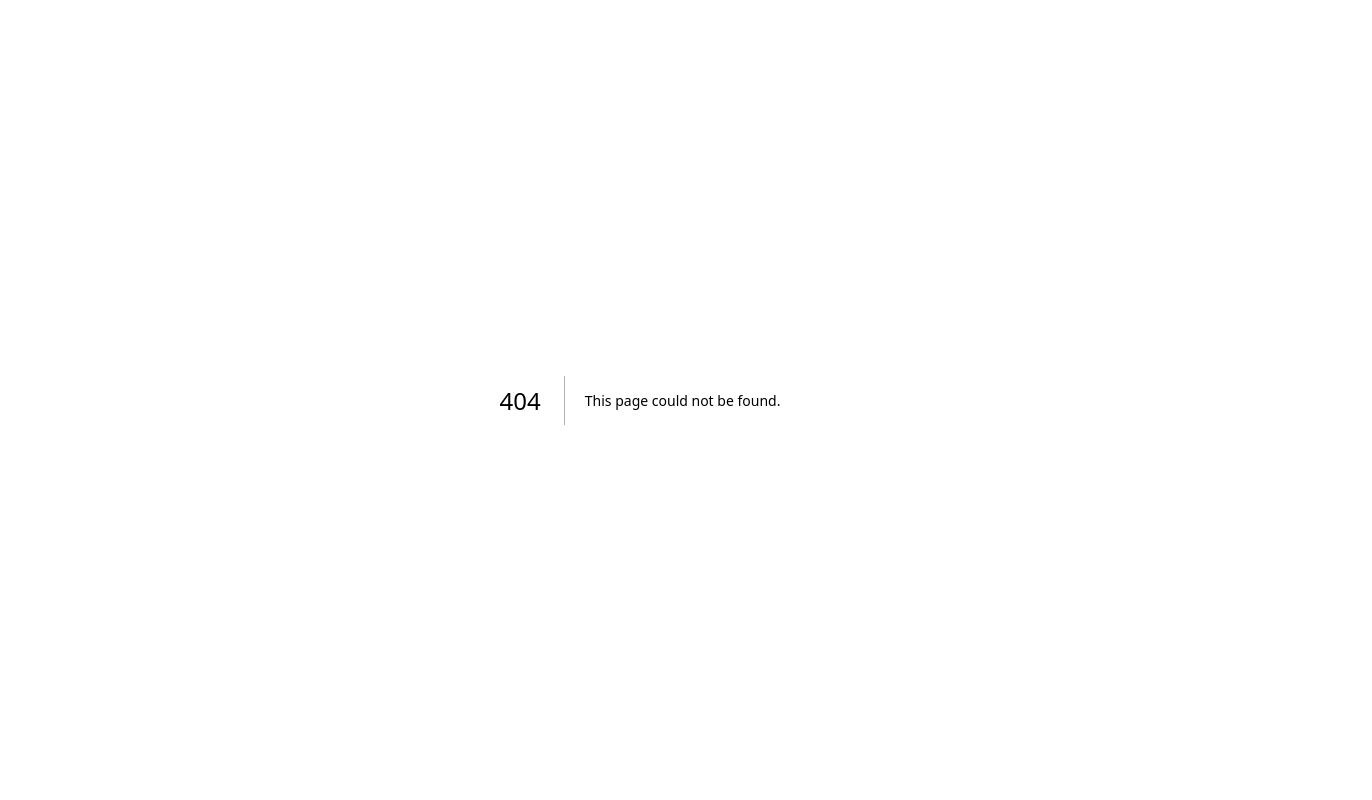
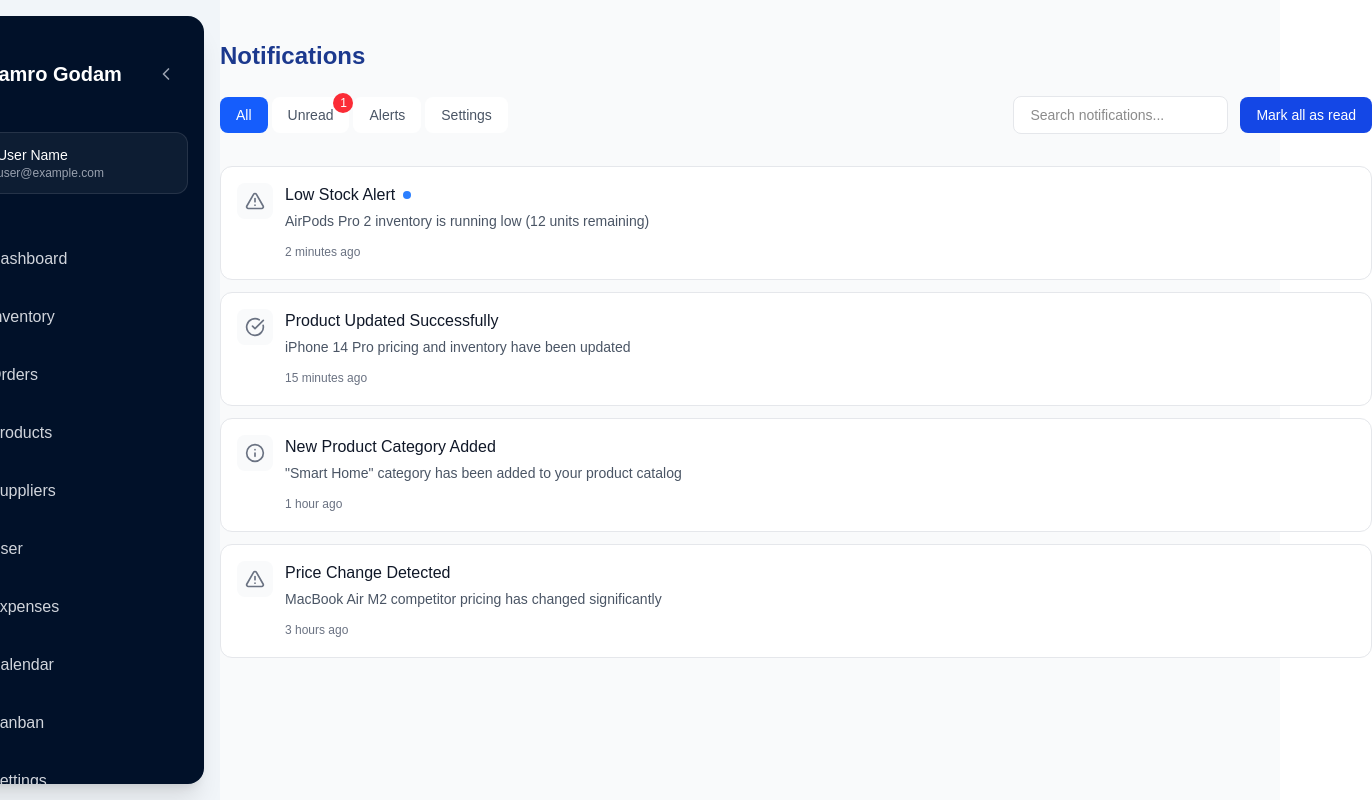
Before and after one commit to manash5/hamro-godam, a Next.js app: page /notifications in a window 1280 px wide. Before the commit this address had no page. Shown: the whole page, 1372 px wide, since content can reach past the window. Built offline with nearby package versions, Linux system fonts and the light colour scheme.

Commit message:
made notifications

```diff
--- /dev/null
+++ b/app/(routes)/notifications/page.js
@@ -0,0 +1,153 @@
+"use client"
+
+import React, { useState } from 'react';
+import { Bell, CheckCircle, Info, AlertTriangle } from 'lucide-react';
+import Sidebar from '@/components/sidebar';
+
+ function page() {
+  const [activeFilter, setActiveFilter] = useState('All');
+
+  const notifications = [
+    {
+      id: 1,
+      type: 'alert',
+      title: 'Low Stock Alert',
+      message: 'AirPods Pro 2 inventory is running low (12 units remaining)',
+      timestamp: '2 minutes ago',
+      isUnread: true,
+      icon: AlertTriangle
+    },
+    {
+      id: 2,
+      type: 'success',
+      title: 'Product Updated Successfully',
+      message: 'iPhone 14 Pro pricing and inventory have been updated',
+      timestamp: '15 minutes ago',
+      isUnread: false,
+      icon: CheckCircle
+    },
+    {
+      id: 3,
+      type: 'info',
+      title: 'New Product Category Added',
+      message: '"Smart Home" category has been added to your product catalog',
+      timestamp: '1 hour ago',
+      isUnread: false,
+      icon: Info
+    },
+    {
+      id: 4,
+      type: 'warning',
+      title: 'Price Change Detected',
+      message: 'MacBook Air M2 competitor pricing has changed significantly',
+      timestamp: '3 hours ago',
+      isUnread: false,
+      icon: AlertTriangle
+    }
+  ];
+
+  const filterTabs = [
+    { name: 'All', count: null },
+    { name: 'Unread', count: 1 },
+    { name: 'Alerts', count: null },
+    { name: 'Settings', count: null }
+  ];
+
+  const getNotificationStyle = (type) => {
+    return {
+      bg: 'bg-white',
+      border: 'border-gray-200',
+      iconColor: 'text-gray-500'
+    };
+  };
+
+  return (
+    <div className="min-h-screen bg-gray-50  flex items-center justify-center">
+        <Sidebar/>
+      <div className="min-w-6xl mx-auto min-h-[90vh]">
+        {/* Header */}
+        <div className="mb-8">
+          <h1 className="text-2xl font-semibold text-blue-900 mb-6">Notifications</h1>
+
+          {/* Filter Tabs and Controls */}
+          <div className="flex items-center justify-between mb-6">
+            <div className="flex space-x-1">
+              {filterTabs.map((tab) => (
+                <button
+                  key={tab.name}
+                  onClick={() => setActiveFilter(tab.name)}
+                  className={`px-4 py-2 rounded-lg text-sm font-medium transition-colors relative ${
+                    activeFilter === tab.name
+                      ? 'bg-blue-600 text-white'
+                      : 'bg-white text-gray-600 hover:bg-gray-100'
+                  }`}
+                >
+                  {tab.name}
+                  {tab.count && (
+                    <span className="absolute -top-1 -right-1 bg-red-500 text-white text-xs rounded-full w-5 h-5 flex items-center justify-center">
+                      {tab.count}
+                    </span>
+                  )}
+                </button>
+              ))}
+            </div>
+
+            <div className="flex items-center space-x-3">
+              <input
+                type="text"
+                placeholder="Search notifications..."
+                className="px-4 py-2 bg-white border border-gray-200 rounded-lg text-sm focus:outline-none focus:ring-2 focus:ring-gray-300 focus:border-transparent"
+              />
+              <button className="px-4 py-2 bg-blue-700 text-white text-sm rounded-lg hover:bg-blue-600 transition-colors">
+                Mark all as read
+              </button>
+            </div>
+          </div>
+        </div>
+
+        {/* Notifications List */}
+        <div className="space-y-3">
+          {notifications.map((notification) => {
+            const style = getNotificationStyle(notification.type);
+            const Icon = notification.icon;
+
+            return (
+              <div
+                key={notification.id}
+                className={`${style.bg} ${style.border} border rounded-xl p-4 transition-all hover:shadow-sm`}
+              >
+                <div className="flex items-start space-x-3">
+                  <div className={`p-2 rounded-lg bg-gray-50 ${style.iconColor}`}>
+                    <Icon size={20} />
+                  </div>
+
+                  <div className="flex-1 min-w-0">
+                    <div className="flex items-center space-x-2 mb-1">
+                      <h3 className="font-medium text-gray-900">{notification.title}</h3>
+                      {notification.isUnread && (
+                        <div className="w-2 h-2 bg-blue-500 rounded-full"></div>
+                      )}
+                    </div>
+
+                    <p className="text-gray-600 text-sm mb-2">{notification.message}</p>
+
+                    <span className="text-xs text-gray-500">{notification.timestamp}</span>
+                  </div>
+                </div>
+              </div>
+            );
+          })}
+        </div>
+
+        {/* Empty State (hidden when notifications exist) */}
+        <div className="hidden text-center py-12">
+          <Bell className="mx-auto h-12 w-12 text-gray-400 mb-4" />
+          <h3 className="text-lg font-medium text-gray-900 mb-2">No notifications</h3>
+          <p className="text-gray-500">You're all caught up! New notifications will appear here.</p>
+        </div>
+      </div>
+    </div>
+  );
+}
+
+export default page;
```
